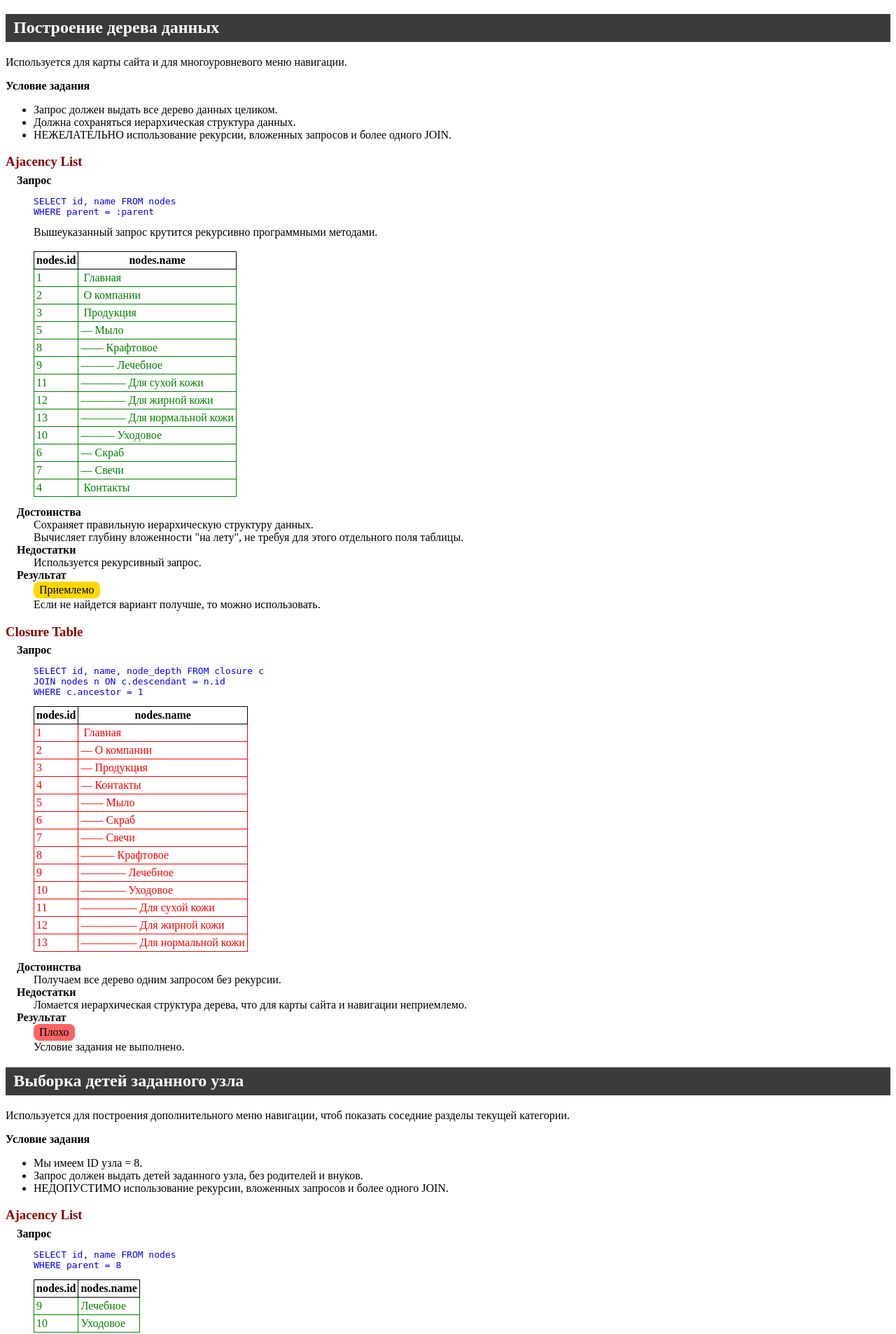
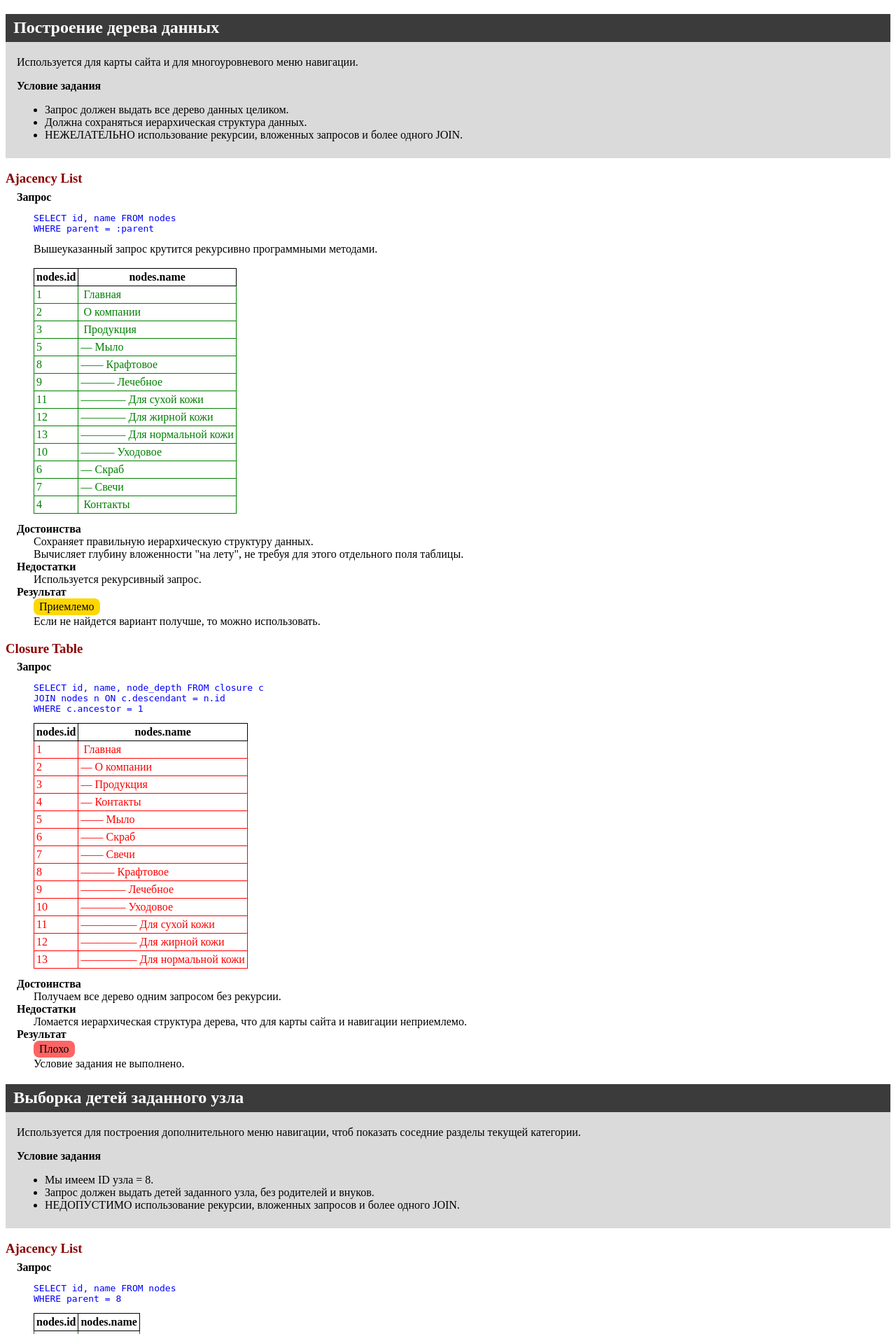
Before and after one commit to batumibiz/treedata, a PHP site: page / in a window 1280 px wide. Shown: the top 1906 px of the page at 70% size. Run offline with PHP 8.4, Linux system fonts and the light colour scheme; data comes from the database, SQL or seed files in the repository; a stand-in replaces the project's code that opens the database connection.

Commit message:
Доработан внешний вид

```diff
--- a/includes/fulltree.php
+++ b/includes/fulltree.php
@@ -5,8 +5,9 @@
  */
 
 ?>
-
+<div class="task">
     <h2>Построение дерева данных</h2>
+    <div class="pad">
         <p>Используется для карты сайта и для многоуровневого меню навигации.</p>
         <p><strong>Условие задания</strong></p>
         <ul>
@@ -14,6 +15,8 @@
             <li>Должна сохраняться иерархическая структура данных.</li>
             <li>НЕЖЕЛАТЕЛЬНО использование рекурсии, вложенных запросов и более одного JOIN.</li>
         </ul>
+    </div>
+</div>
 
 <h3>Ajacency List</h3>
 <dl>
--- a/includes/neighbourhood.php
+++ b/includes/neighbourhood.php
@@ -6,7 +6,9 @@
 
 ?>
 
+<div class="task">
     <h2>Выборка детей заданного узла</h2>
+    <div class="pad">
         <p>Используется для построения дополнительного меню навигации, чтоб показать соседние разделы текущей категории.</p>
         <p><strong>Условие задания</strong></p>
         <ul>
@@ -14,6 +16,8 @@
             <li>Запрос должен выдать детей заданного узла, без родителей и внуков.</li>
             <li>НЕДОПУСТИМО использование рекурсии, вложенных запросов и более одного JOIN.</li>
         </ul>
+    </div>
+</div>
 
 <h3>Ajacency List</h3>
 <dl>
--- a/index.php
+++ b/index.php
@@ -59,6 +59,14 @@
         .badge-red {
             background-color: #ff6464;
         }
+
+        .task{
+            background-color: #dadada;
+        }
+
+        .pad{
+            padding: 0 1rem 0.5rem 1rem;
+        }
     </style>
 </head>
 <body>
```
Lines whose indentation alone changed are shown as unchanged.
